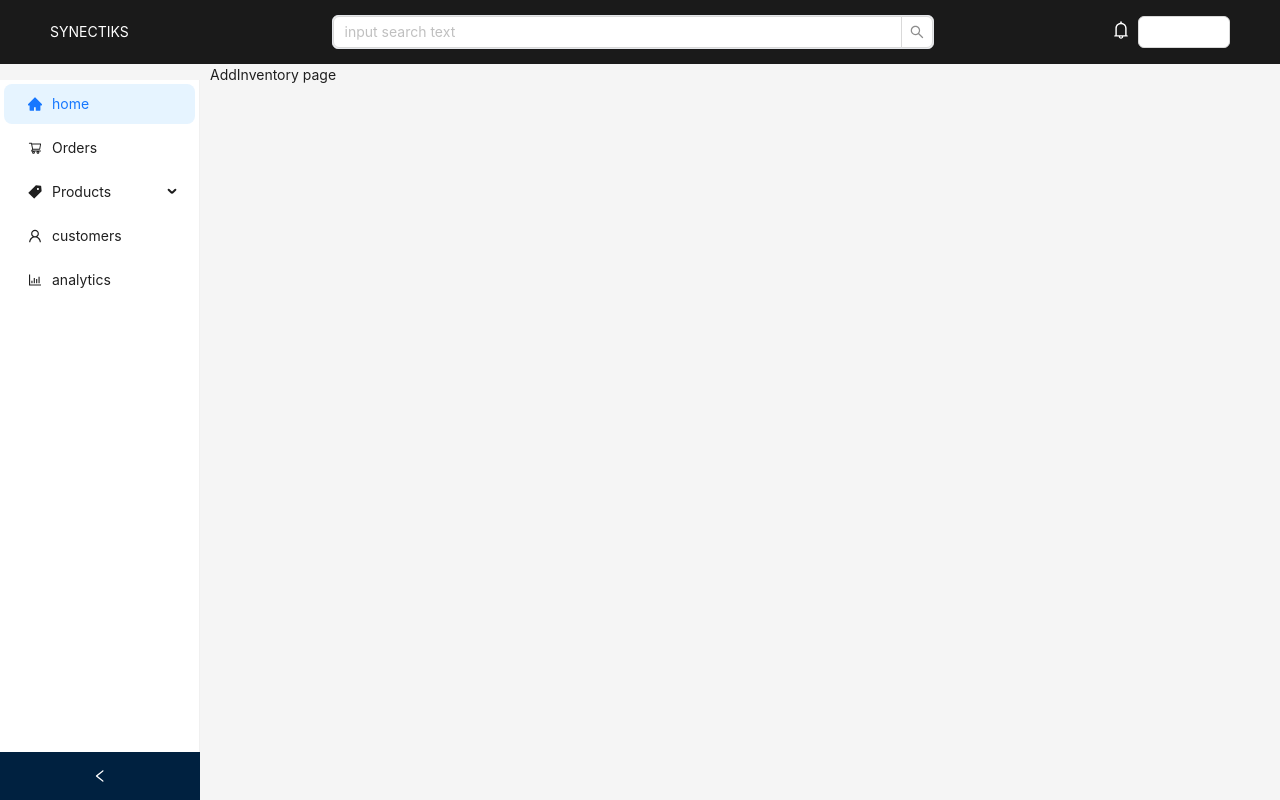
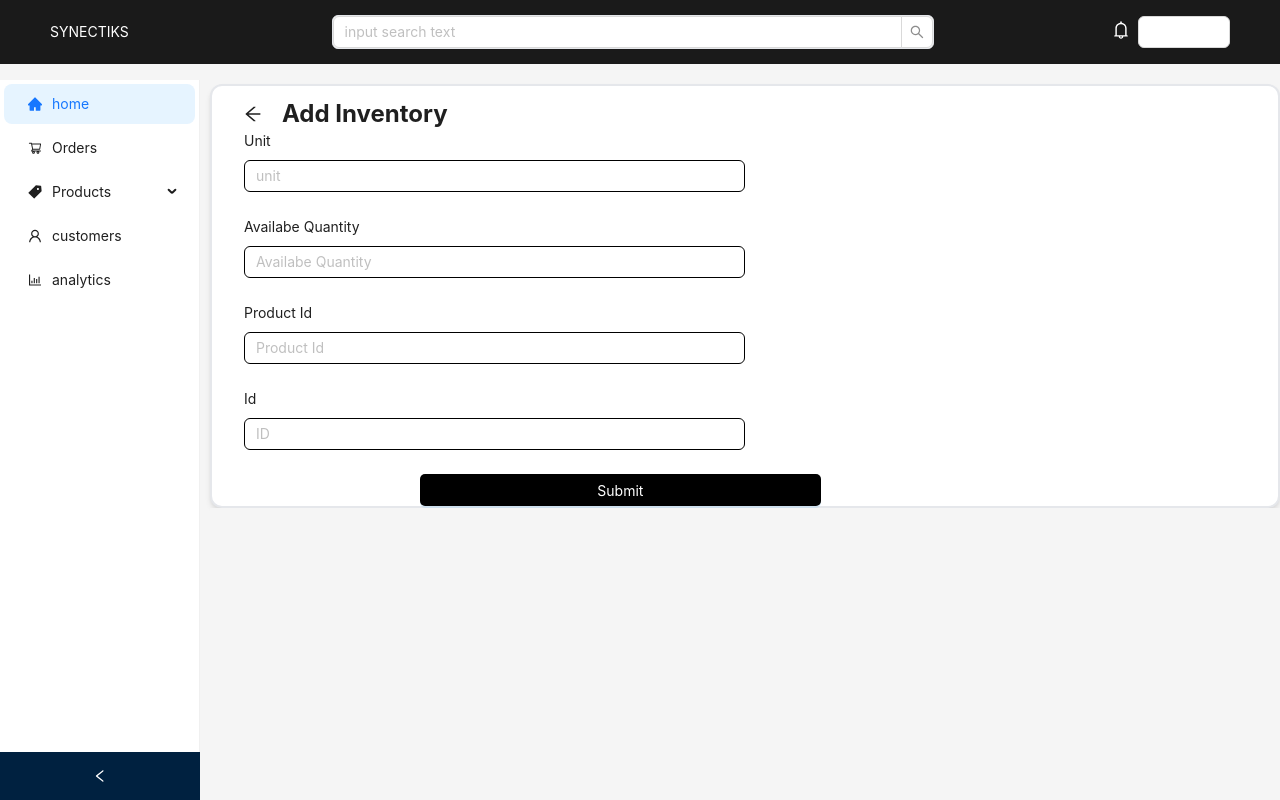
Before and after one commit to Appkube-ecommerce/appkube-ecommerce-sui, a Next.js app: page /admin/products/inventory/addInventory in a window 1280 px wide. Built offline with nearby package versions, Linux system fonts and the light colour scheme.

Commit message:
Inventory updates ..getting inventory using api ..created add inventory page...setup for post api

```diff
--- a/src/components/admin/products/inventory/addInventory/addInventory.js
+++ b/src/components/admin/products/inventory/addInventory/addInventory.js
@@ -1,9 +1,193 @@
-import React from 'react'
+"use client";
+
+import React, { useState } from "react";
+import {
+  Form,
+  Input,
+  Button,
+  message,
+  Upload,
+  Col,
+  Select,
+  DatePicker,
+  Row,
+} from "antd";
+import axios from "@/Api/axios";
+import { useRouter } from "next/navigation";
+import { ArrowLeftOutlined } from "@ant-design/icons";
+const { Option } = Select;
 
 const AddInventory = () => {
+  const router = useRouter();
+  const backToInventory = () => {
+    router.push("/admin/products/inventory");
+  };
+  const handleInputChange = (e) => {
+    console.log("form data", formData);
+    if (e && e.target) {
+      const { name, value } = e.target;
+      setFormData({ ...formData, [name]: value });
+      console.log(name, value, "change");
+    } else {
+      console.log("Event or event target is undefined");
+    }
+  };
+
+  const handleDropDownChange = (name, value) => {
+    setFormData({ ...formData, [name]: value });
+    console.log(name, value, "change");
+  };
+
+  const [formData, setFormData] = useState({
+    productId: "",
+    availabeQuantity: "",
+    unit: "",
+  });
+  const handleFormSubmit = async () => {
+    const data = {
+      productId: formData.productId,
+      availabeQuantity: formData.availabeQuantity,
+      unit: formData.unit,
+      // id:"26064"
+      id: formData.id,
+    };
+    console.log(data, "hitting api");
+    // "Invalid input. "productId" and "availableQuantity" are required and "availableQuantity" must be a number. "unit" must be a non-empty string."
+    try {
+      console.log("data", data);
+      const response = await axios.post("/inventory", data);
+      console.log("response", response);
+      if (response.status == 200) {
+        dispatch(setCreateProduct(data));
+      }
+    } catch (error) {
+      console.log("error", error);
+    }
+  };
   return (
-    <div>AddInventory page</div>
-  )
-}
+    <div className="border-2 flex flex-col shadow-md h-full bg-white px-8 pt-3 mt-5 rounded-xl">
+      <header className="flex gap-5">
+        <ArrowLeftOutlined
+          className="text-lg font-semibold"
+          onClick={backToInventory}
+        />
+        <h1 className="font-bold text-2xl">Add Inventory</h1>
+      </header>
+      {/* <h1 className="text-md font-semibold mt-1">Add Inventory</h1> */}
+      <Form
+        requiredMark={false}
+        layout="vertical"
+        labelCol={{
+          span: 20,
+        }}
+      >
+        <Col span={12}>
+          <Form.Item
+            label="Unit"
+            name="unit"
+            rules={[
+              {
+                required: true,
+                message: "Please input Unit!",
+              },
+            ]}
+          >
+            <Input
+              name="unit"
+              placeholder="unit"
+              className="border border-black"
+              onChange={handleInputChange}
+            />
+            {/* <Select
+              className="border rounded-md border-black"
+              placeholder="Select a option for UNIT"
+              onChange={(value) => handleDropDownChange("unit", value)} name="unit"
 
-export default AddInventory
+              allowClear
+            >
+              <Option value="kg">KG</Option>
+              <Option value="piece">PIECE</Option>
+            </Select>
+           */}
+          </Form.Item>
+        </Col>
+        <Col span={12}>
+          <Form.Item
+            label="Availabe Quantity"
+            name="availabeQuantity"
+            rules={[
+              {
+                required: true,
+                message: "Please input the availability!",
+              },
+            ]}
+          >
+            <Input
+              name="availabeQuantity"
+              placeholder="Availabe Quantity"
+              className="border border-black"
+              onChange={handleInputChange}
+            />
+          </Form.Item>
+        </Col>
+
+        <Col span={12}>
+          <Form.Item
+            label="Product Id"
+            name="productId"
+            rules={[
+              {
+                required: true,
+                message: "Please input currency!",
+              },
+            ]}
+          >
+            <Input
+              name="productId"
+              placeholder="Product Id"
+              className="border border-black"
+              onChange={handleInputChange}
+            />
+          </Form.Item>
+        </Col>
+        <Col span={12}>
+          <Form.Item
+            label="Id "
+            name="id"
+            rules={[
+              {
+                required: true,
+                message: "Please input Price!",
+              },
+            ]}
+          >
+            <Input
+              name="id"
+              placeholder="ID"
+              className="border border-black"
+              onChange={handleInputChange}
+            />
+          </Form.Item>
+        </Col>
+      </Form>
+      <div className="flex">
+        <Button
+          type="primary"
+          style={{
+            color: "white",
+            backgroundColor: "black",
+            borderRadius: "5px",
+            // padding: "8px 0px 0px 90px",
+            width: "40%",
+          }}
+          onClick={handleFormSubmit}
+          className="ml-44"
+        >
+          Submit
+        </Button>
+      </div>
+    </div>
+  );
+};
+
+export default AddInventory;
--- a/src/components/admin/products/inventory/inventory.js
+++ b/src/components/admin/products/inventory/inventory.js
@@ -38,6 +38,7 @@ const Inventory = () => {
   // const [selectedRows, setselectedRows] = useState([]);
   const [openEditModal, setOpenEditModal] = useState(false);
   const [products, setProducts] = useState([]);
+  const [inventory, setInventory] = useState([]);
   const [selectedCount, setSelectedCount] = useState(0);
   const [cart, setCart] = useState([]);
 
@@ -45,6 +46,24 @@ const Inventory = () => {
     const fetchData = async () => {
       try {
         const result = await axios.get("/getAllInventory");
+        console.log("Inventory", result);
+        setInventory(result.data);
+        // dispatch(setAllProducts(result.data));
+        // console.log(result.data)
+      } catch (error) {
+        console.error("Error fetching products:", error);
+      }
+    };
+
+   fetchData();
+  }, []);
+
+
+  useEffect(() => {
+    const fetchData = async () => {
+      try {
+        const result = await axios.get("/product");
+        // const result = await axios.get("/product");
         console.log("products", result);
         setProducts(result.data);
         // dispatch(setAllProducts(result.data));
@@ -56,6 +75,7 @@ const Inventory = () => {
 
     fetchData();
   }, []);
+
 
   useEffect(() => {
     const updatedCart = products.filter((product) => product.selected);
@@ -293,6 +313,15 @@ const Inventory = () => {
     //     />
     //   ),
     // },
+    {
+      title: "Image",
+      dataIndex: "image",
+      key: "image",
+      width: "10%",
+      render: (image) => (
+        <Image src={image} alt="Product" width={60} height={60} />
+      ),
+    },
 
     {
       title: "productId",
@@ -333,7 +362,7 @@ const Inventory = () => {
   return (
     <div>
       <header className="flex justify-between items-center mt-4  ">
-        <h1 className="font-bold text-2xl">Products</h1>
+        <h1 className="font-bold text-2xl">Inventory</h1>
 
         <div className="flex gap-3 px-5">
           <button
@@ -510,7 +539,7 @@ const Inventory = () => {
       <Table
         className="mt-5 mr-3"
         columns={columns}
-        dataSource={products}
+        dataSource={inventory}
         pagination={false}
         scroll={{ x: 800, y: 4000 }}
       />
```
Also changed, not shown: src/components/admin/products/addproduct/addpro.js (+0 -19 lines).
